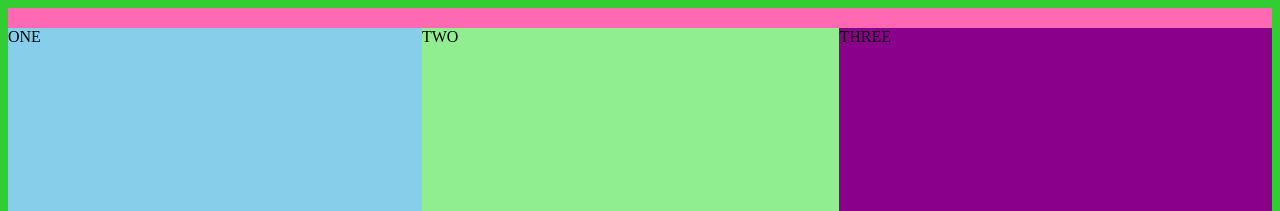
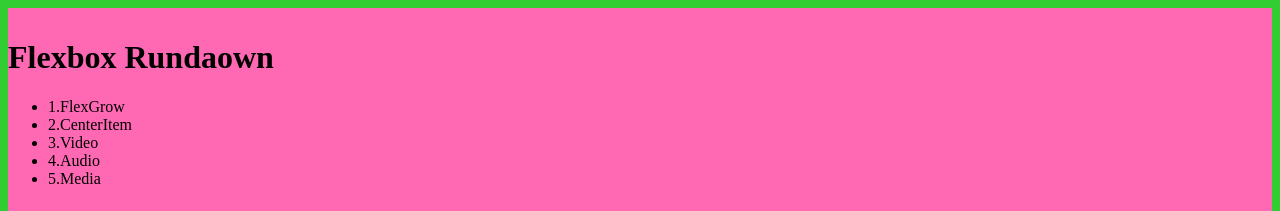
Before and after one commit to MrWPrice/GAWDS-Flex-Week5, a plain HTML site: page index.html in a window 1280 px wide. Shown: the top 211 px of the page. Drawn offline with Linux system fonts and the light colour scheme.

Commit message:
Update index.html

```diff
--- a/index.html
+++ b/index.html
@@ -16,6 +16,15 @@
 
     <!--Header title and menu begin here-->
     <header>
+        <h1>Flexbox Rundaown</h1>
+
+            <ul>
+                <li>1.FlexGrow</li>
+                <li>2.CenterItem</li>
+                <li>3.Video</li>
+                <li>4.Audio</li>
+                <li>5.Media</li>
+            </ul>
 
     </header>
 
```
